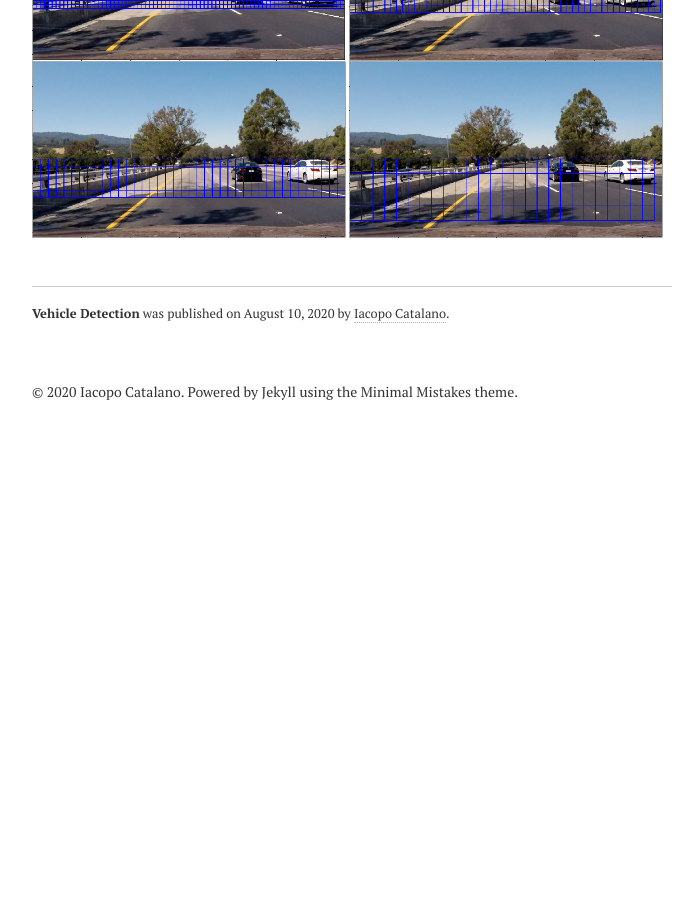
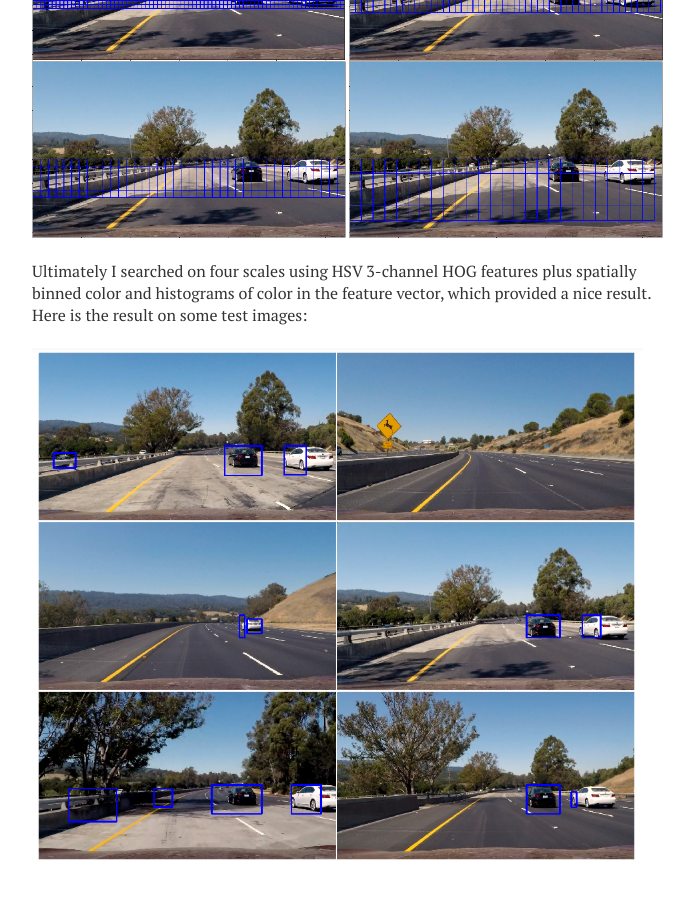
Before and after one commit to IacopomC/iacopomc.github.io, a Jekyll site: the page built from _projects/2020-08-10-vehicle-detection.md, in a window 1280 px wide and 900 px high, scrolled down 4442 px. Shown: the whole window, without its empty margins (288-982 px from the left). Built offline with Jekyll 4.4.1, drawn with Linux system fonts in a browser that asks for light colours; nearby versions of some CDN libraries; before the commit the page ends 4892 px from its top, so only the background shows below that.

Commit message:
Add pipeline image

```diff
--- a/_projects/2020-08-10-vehicle-detection.md
+++ b/_projects/2020-08-10-vehicle-detection.md
@@ -141,3 +141,11 @@ I decided to search the lower half of each frame of video at different scales. T
 <img src="{{ site.url }}/assets/images/vehicle-detection-project/scale_3.png" width="49%">
 
 <br/>
+
+Ultimately I searched on four scales using HSV 3-channel HOG features plus spatially binned color and histograms of color in the feature vector, which provided a nice result. Here is the result on some test images:
+
+<br/>
+
+<img src="{{ site.url }}/assets/images/vehicle-detection-project/pipeline_test_images.png">
+
+<br/>
```
Also changed, not shown: assets/images/vehicle-detection-project/pipeline_test_images.png (added).
